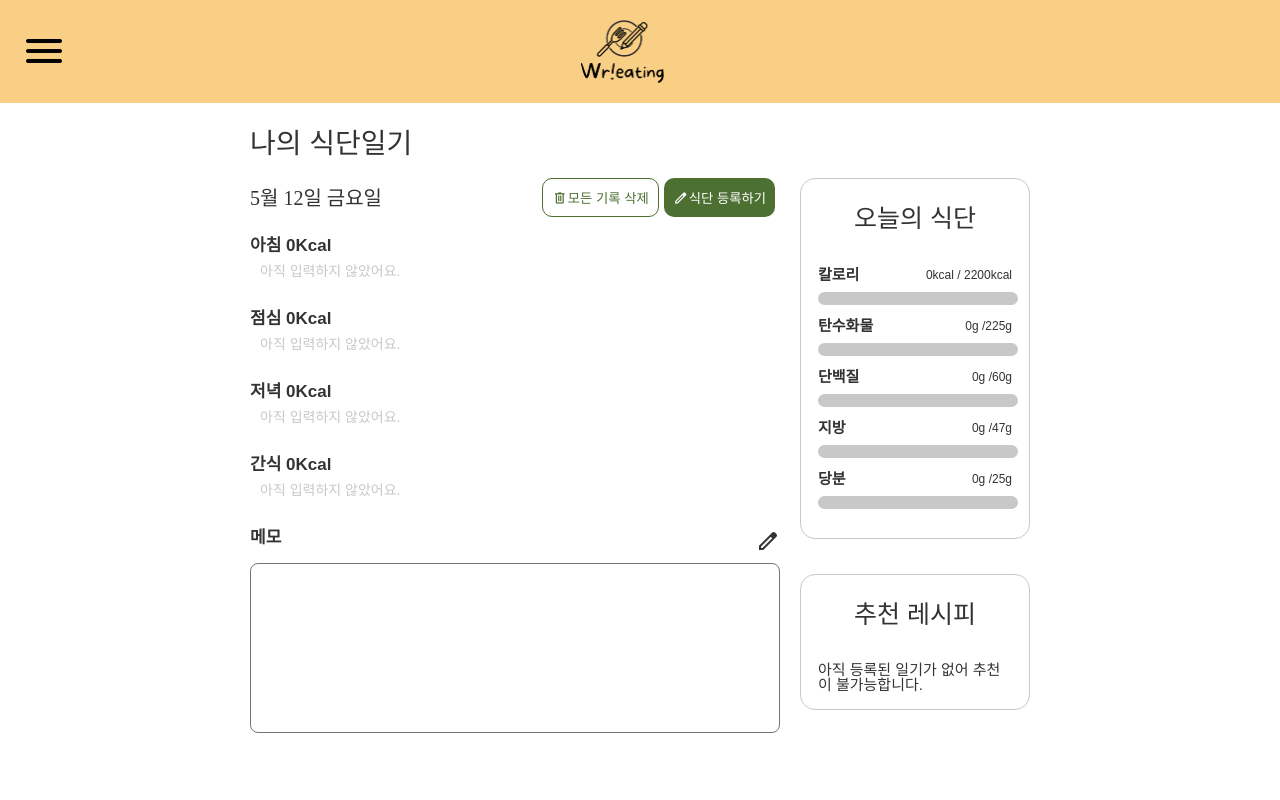
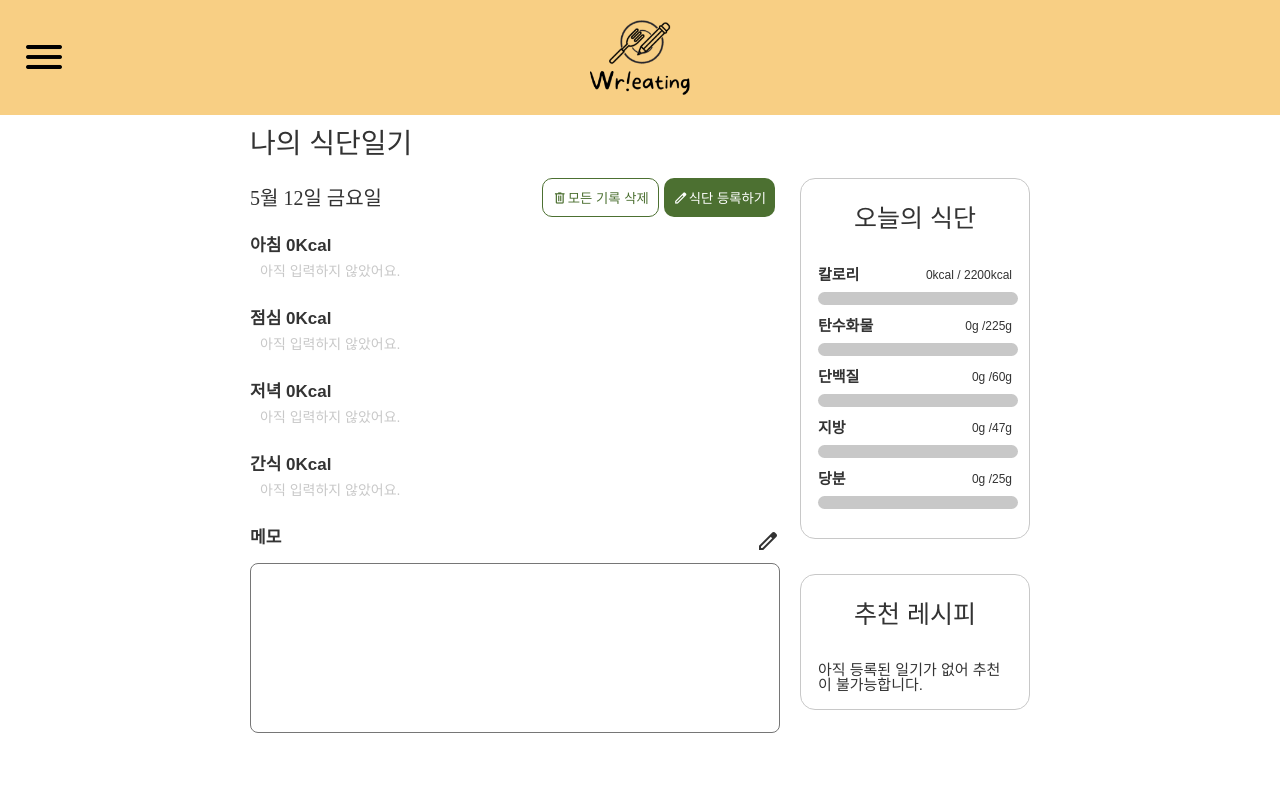
Before and after one commit to codestates-seb/seb43_main_004, a React (Create React App) app in the folder client/: page /diaries/1 in a window 1280 px wide. Shown: the top 800 px of the page. Built offline with nearby package versions, Linux system fonts and the light colour scheme; data requests are answered from the project's data file; a web font is replaced by a local one.

Commit message:
Fix : 메뉴 클릭시 네비게이션 닫기 및 사이즈 조정

```diff
--- a/client/src/components/Common/Header.tsx
+++ b/client/src/components/Common/Header.tsx
@@ -18,20 +18,26 @@ const StyledHeader = styled.header`
   .container {
     max-width: 1250px;
     display: flex;
+    justify-content: center;
     align-items: center;
     margin: 0 auto;
+    position: relative;
   }
 
   .btn-menu {
     font-size: ${({ theme }) => theme.fontSize.lgh};
+    position: absolute;
+    top: 50%;
+    left: 0;
+    transform: translateY(-50%);
   }
 
   h1 {
-    margin: 0 auto;
+    width: 10rem;
 
     img {
       display: block;
-      width: 50%;
+      width: 100%;
     }
   }
 
@@ -43,7 +49,7 @@ const StyledHeader = styled.header`
     }
 
     h1 {
-      width: 4rem;
+      width: 5rem;
     }
   }
 `
--- a/client/src/components/Common/Nav.tsx
+++ b/client/src/components/Common/Nav.tsx
@@ -223,7 +223,7 @@ const Nav = ({ menuOpen, handleMenu }: NavProps) => {
             </div>
             <div>
               <p>고양고양이</p>
-              <Link to="/userpage">
+              <Link to="/userpage" onClick={handleMenu}>
                 마이페이지
                 <span className="material-icons-round">navigate_next</span>
               </Link>
@@ -232,24 +232,36 @@ const Nav = ({ menuOpen, handleMenu }: NavProps) => {
         ) : (
           <div className="login-box">
             <div className="material-icons-round">account_circle</div>
-            <Link to="/sign-in">로그인</Link>
+            <Link to="/sign-in" onClick={handleMenu}>
+              로그인
+            </Link>
           </div>
         )}
         <ul className="depth-1">
           <li>
-            <NavLink to="/diaries">식단일기</NavLink>
+            <NavLink to="/diaries" onClick={handleMenu}>
+              식단일기
+            </NavLink>
           </li>
           <li>
-            <NavLink to="/">커뮤니티</NavLink>
+            <NavLink to="/" onClick={handleMenu}>
+              커뮤니티
+            </NavLink>
           </li>
           <li>
-            <NavLink to="/">모아보기</NavLink>
+            <NavLink to="/" onClick={handleMenu}>
+              모아보기
+            </NavLink>
             <ul className="depth-2">
               <li>
-                <NavLink to="/">레시피</NavLink>
+                <NavLink to="/" onClick={handleMenu}>
+                  레시피
+                </NavLink>
               </li>
               <li>
-                <NavLink to="/nutrient">영양성분</NavLink>
+                <NavLink to="/nutrient" onClick={handleMenu}>
+                  영양성분
+                </NavLink>
               </li>
             </ul>
           </li>
```
